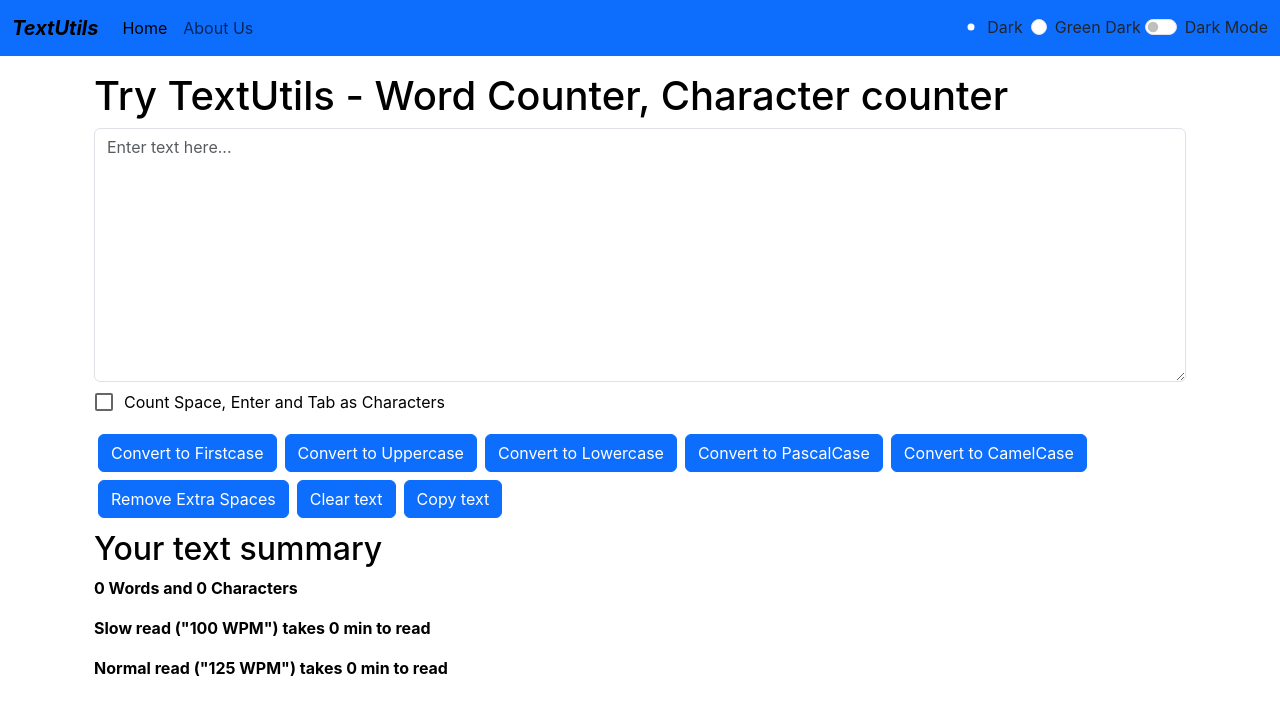
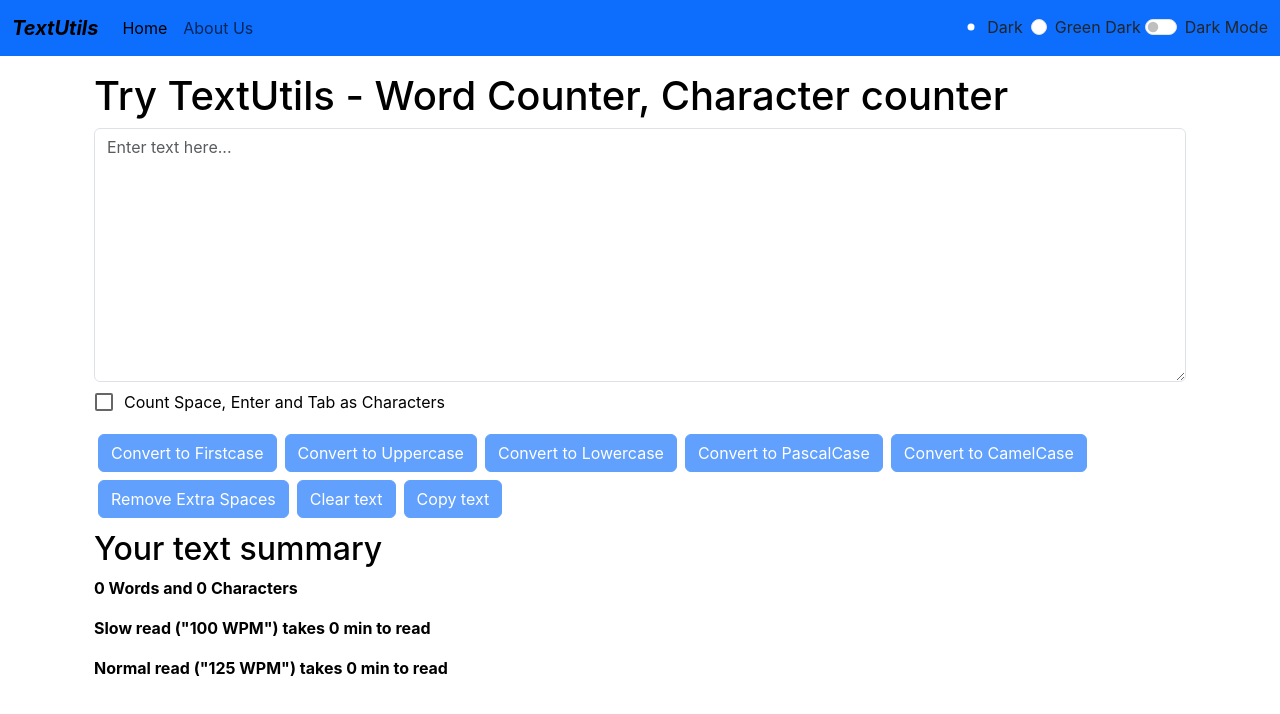
Before and after one commit to Aman-Sakdasariya/TextUtils, a React (Create React App) app: page / in a window 1280 px wide. Shown: the top 714 px of the page. Built offline with nearby package versions, Linux system fonts and the light colour scheme.

Commit message:
Update TextForm.js

```diff
--- a/src/components/TextForm.js
+++ b/src/components/TextForm.js
@@ -5,91 +5,58 @@
     var pascal
     //Firsr case
     const handleFirstClick = () => {
-        if (text.length > 0) {
             const transformed = text.charAt(0).toUpperCase() + text.slice(1).toLowerCase();
             setText(transformed);
             showAlert("Converted to First case",'Success');
-        }
-        else{
-            showAlert("Enter some text first", "Error")
-        }
     };
     // Uppercase
     const handleUpClick = () => {
-        if(text.length > 0){
         setText(text.toUpperCase());
-        showAlert("Converted to Uppercase",'Success');}
-        else{
-            showAlert("Enter some text first", "Error")
-        }
+        showAlert("Converted to Uppercase",'Success');
     };
 
     // Lowercase
     const handleLoClick = () => {
-         if (text.length > 0) {
         setText(text.toLowerCase());
-        showAlert("Converted to Lowercase",'Success');}
-        else{
-            showAlert("Enter some text first", "Error")
-        }
+        showAlert("Converted to Lowercase",'Success');
     };
 
     // PascalCase
     const handlePascalClick = () => {
-         if (text.length > 0) {
         pascal = text.split(' ')
         pascal = pascal.map(word => word.charAt(0).toUpperCase() + word.slice(1).toLowerCase())
         pascal = pascal.join('');
         setText(pascal)
         pascal = ''
-        showAlert("Converted to Pascal Case",'Success');}
-        else{
-            showAlert("Enter some text first", "Error")
-        }
+        showAlert("Converted to Pascal Case",'Success');
     };
 
     // CamellCase
     const handleCamellClick = () => {
-         if (text.length > 0) {
         pascal = text.split(' ')
         pascal = pascal.map(word => word.charAt(0).toUpperCase() + word.slice(1).toLowerCase())
         pascal = pascal.join('');
         pascal = pascal.charAt(0).toLowerCase() + pascal.slice(1);
         setText(pascal)
         pascal = ''
-        showAlert("Converted to Camell Case",'Success');}
-        else{
-            showAlert("Enter some text first", "Error")
-        }
+        showAlert("Converted to Camell Case",'Success');
     }
     //Extra Spaces
     const handleExtraSpacelClick = () => {
-        if (text.length > 0) {
         let newText = text.split(/[ ]+/);
         setText(newText.join(' '));
-        showAlert("Removed Extra spaces",'Success');}
-        else{
-            showAlert("Enter some text first", "Error")
-        }
+        showAlert("Removed Extra spaces",'Success');
     }
     // Clear textbox
     const handleClearClick = () => {
-        if (text.length > 0) {
         setText('');
-        showAlert("Textbox Cleared",'Success');}
-        else{
-            showAlert("Enter some text first", "Error")
-        }
+        showAlert("Textbox Cleared",'Success');
     };
 
     // Copy text
     const handleCopyClick = () => {
-         if (text.length > 0) {
         navigator.clipboard.writeText(text);
-        showAlert("Text Copied",'Success');}
-        else{
-            showAlert("Enter some text first", "Error")
-        }
+        showAlert("Text Copied",'Success');
     };
 
     // Handle checkbox change
@@ -129,14 +96,14 @@
                         <span>Count Space, Enter and Tab as Characters</span>
                     </label>
                 </div>
-                <button type="button" className={`btn btn-${mode==='dark'? btnColor:'primary'} my-1 mx-1`} onClick={handleFirstClick}>Convert to Firstcase</button>
-                <button type="button" className={`btn btn-${mode==='dark'? btnColor:'primary'} my-1 mx-1`} onClick={handleUpClick}>Convert to Uppercase</button>
-                <button type="button" className={`btn btn-${mode==='dark'? btnColor:'primary'} my-1 mx-1`} onClick={handleLoClick}>Convert to Lowercase</button>
-                <button type="button" className={`btn btn-${mode==='dark'? btnColor:'primary'} my-1 mx-1`} onClick={handlePascalClick}>Convert to PascalCase</button>
-                <button type="button" className={`btn btn-${mode==='dark'? btnColor:'primary'} my-1 mx-1`} onClick={handleCamellClick}>Convert to CamelCase</button>
-                <button type="button" className={`btn btn-${mode==='dark'? btnColor:'primary'} my-1 mx-1`} onClick={handleExtraSpacelClick}>Remove Extra Spaces</button>
-                <button type="button" className={`btn btn-${mode==='dark'? btnColor:'primary'} my-1 mx-1`} onClick={handleClearClick}>Clear text</button>
-                <button type="button" className={`btn btn-${mode==='dark'? btnColor:'primary'} my-1 mx-1`} onClick={handleCopyClick}>Copy text</button>
+                <button disabled={text.length===0} type="button" className={`btn btn-${mode==='dark'? btnColor:'primary'} my-1 mx-1`} onClick={handleFirstClick}>Convert to Firstcase</button>
+                <button disabled={text.length===0} type="button" className={`btn btn-${mode==='dark'? btnColor:'primary'} my-1 mx-1`} onClick={handleUpClick}>Convert to Uppercase</button>
+                <button disabled={text.length===0} type="button" className={`btn btn-${mode==='dark'? btnColor:'primary'} my-1 mx-1`} onClick={handleLoClick}>Convert to Lowercase</button>
+                <button disabled={text.length===0} type="button" className={`btn btn-${mode==='dark'? btnColor:'primary'} my-1 mx-1`} onClick={handlePascalClick}>Convert to PascalCase</button>
+                <button disabled={text.length===0} type="button" className={`btn btn-${mode==='dark'? btnColor:'primary'} my-1 mx-1`} onClick={handleCamellClick}>Convert to CamelCase</button>
+                <button disabled={text.length===0} type="button" className={`btn btn-${mode==='dark'? btnColor:'primary'} my-1 mx-1`} onClick={handleExtraSpacelClick}>Remove Extra Spaces</button>
+                <button disabled={text.length===0} type="button" className={`btn btn-${mode==='dark'? btnColor:'primary'} my-1 mx-1`} onClick={handleClearClick}>Clear text</button>
+                <button disabled={text.length===0} type="button" className={`btn btn-${mode==='dark'? btnColor:'primary'} my-1 mx-1`} onClick={handleCopyClick}>Copy text</button>
             </div>
             <div className="container my-2" style={{ color: mode === 'dark' ? 'white' : 'black' }}>
                 <h2 className='my-2'>Your text summary</h2>
```
